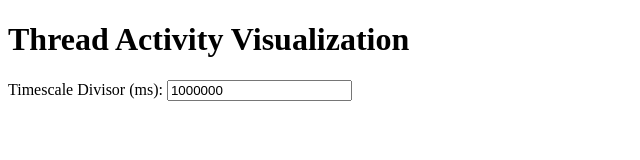
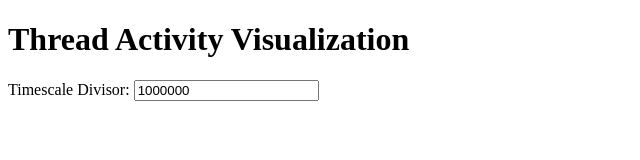
Before and after one commit to sransara/thread-wiz, a plain HTML site: page web/index.html in a window 1280 px wide. Shown: the full height of the page, 0-640 px from the left. Drawn offline with nearby package versions, Linux system fonts and the light colour scheme.

```diff
--- a/web/index.html
+++ b/web/index.html
@@ -24,7 +24,7 @@
     <h1>Thread Activity Visualization</h1>
     <div id="app">
       <div>
-        <label for="timescale">Timescale Divisor (ms):</label>
+        <label for="timescale">Timescale Divisor:</label>
         <input
           id="timescale"
           type="number"
```
Also changed, not shown: docs/screenshot-full-glfib-exe.png (added), docs/screenshot-slowfib-py.png (added), 1 other file.
